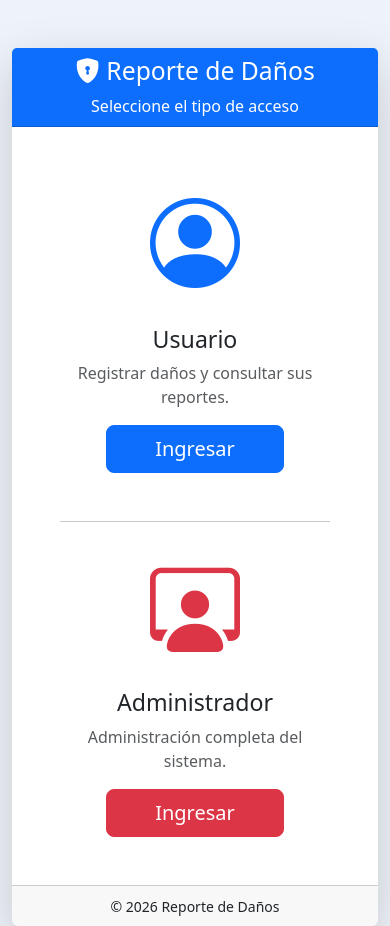
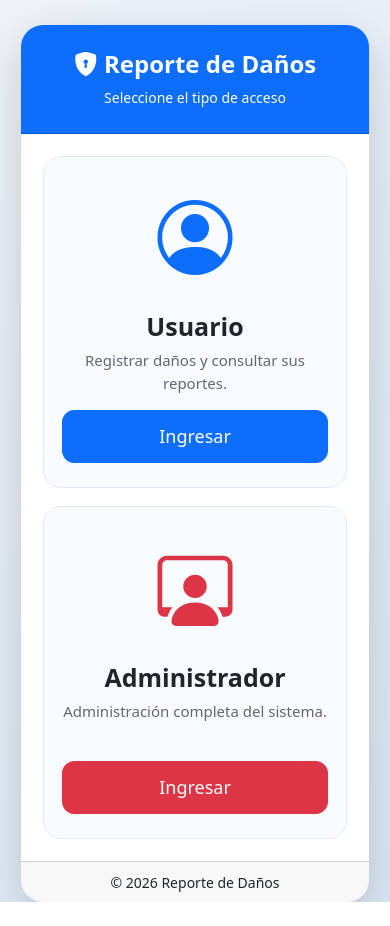
Before and after one commit to hferruzolal-lab/informes-labotorio, a Django app: page / in a window 390 px wide. After the commit the page ends 902 px from the top, so only its background shows below. Run offline with Django 5.2, Linux system fonts and the light colour scheme.

Commit message:
Mejorar diseño de nuevo reporte

```diff
--- a/accounts/templates/accounts/seleccion.html
+++ b/accounts/templates/accounts/seleccion.html
@@ -3,6 +3,7 @@
 <head>
 
     <meta charset="UTF-8">
+    <meta name="viewport" content="width=device-width, initial-scale=1.0">
 
     <title>Reporte de Daños</title>
 
@@ -11,85 +12,178 @@
     <link rel="stylesheet"
           href="https://cdn.jsdelivr.net/npm/bootstrap-icons@1.11.3/font/bootstrap-icons.min.css">
 
+    <style>
+        body {
+            background: linear-gradient(135deg, #eef3f9, #dbe7f5);
+            min-height: 100vh;
+        }
+
+        .card-principal {
+            border-radius: 22px;
+            overflow: hidden;
+            max-width: 850px;
+            width: 100%;
+        }
+
+        .card-header {
+            padding: 25px;
+        }
+
+        .card-header h2 {
+            font-size: 32px;
+            font-weight: bold;
+        }
+
+        .contenedor-opciones {
+            display: grid;
+            grid-template-columns: 1fr 1fr;
+            gap: 25px;
+            padding: 35px;
+        }
+
+        .opcion {
+            background: #f8fbff;
+            border-radius: 18px;
+            padding: 30px 20px;
+            text-align: center;
+            border: 1px solid #e3eaf3;
+            transition: 0.2s ease;
+        }
+
+        .opcion:hover {
+            transform: translateY(-4px);
+            box-shadow: 0 10px 25px rgba(0, 0, 0, 0.08);
+        }
+
+        .opcion i {
+            font-size: 85px;
+        }
+
+        .opcion h3 {
+            margin-top: 18px;
+            font-size: 28px;
+            font-weight: bold;
+        }
+
+        .opcion p {
+            color: #666;
+            font-size: 15px;
+            min-height: 45px;
+        }
+
+        .opcion .btn {
+            border-radius: 12px;
+            padding: 12px 35px;
+            font-size: 18px;
+        }
+
+        @media (max-width: 768px) {
+            .container {
+                margin-top: 25px !important;
+            }
+
+            .card-principal {
+                max-width: 95%;
+            }
+
+            .card-header h2 {
+                font-size: 24px;
+            }
+
+            .card-header p {
+                font-size: 14px;
+            }
+
+            .contenedor-opciones {
+                grid-template-columns: 1fr;
+                padding: 22px;
+                gap: 18px;
+            }
+
+            .opcion {
+                padding: 24px 18px;
+            }
+
+            .opcion i {
+                font-size: 75px;
+            }
+
+            .opcion h3 {
+                font-size: 25px;
+            }
+
+            .opcion .btn {
+                width: 100%;
+            }
+        }
+    </style>
+
 </head>
 
-<body style="background:#eef3f9;">
+<body>
 
 <div class="container mt-5">
 
     <div class="row justify-content-center">
 
-<div class="col-md-7">
+        <div class="col-12 d-flex justify-content-center">
 
-<div class="card shadow-lg border-0">
+            <div class="card shadow-lg border-0 card-principal">
 
                 <div class="card-header bg-primary text-white text-center">
 
                     <h2>
-
                         <i class="bi bi-shield-lock-fill"></i>
-
                         Reporte de Daños
-
                     </h2>
 
                     <p class="mb-0">
-
                         Seleccione el tipo de acceso
-
                     </p>
 
                 </div>
 
-<div class="card-body p-5">
+                <div class="card-body p-0">
 
-<div class="text-center mb-5">
+                    <div class="contenedor-opciones">
 
-<i class="bi bi-person-circle text-primary"
-style="font-size:90px;"></i>
+                        <div class="opcion">
 
-<h3 class="mt-3">
+                            <i class="bi bi-person-circle text-primary"></i>
 
+                            <h3>
                                 Usuario
-
                             </h3>
 
-<p class="text-muted">
-
+                            <p>
                                 Registrar daños y consultar sus reportes.
-
                             </p>
 
                             <a href="/acceso/?tipo=usuario"
-   class="btn btn-primary btn-lg px-5">
+                               class="btn btn-primary btn-lg">
                                 Ingresar
                             </a>
 
                         </div>
 
-<hr>
+                        <div class="opcion">
 
-<div class="text-center">
+                            <i class="bi bi-person-workspace text-danger"></i>
 
-<i class="bi bi-person-workspace text-danger"
-style="font-size:90px;"></i>
-
-<h3 class="mt-3">
-
+                            <h3>
                                 Administrador
-
                             </h3>
 
-<p class="text-muted">
-
+                            <p>
                                 Administración completa del sistema.
-
                             </p>
 
                             <a href="/acceso/?tipo=admin"
-   class="btn btn-danger btn-lg px-5">
+                               class="btn btn-danger btn-lg">
                                 Ingresar
                             </a>
+
+                        </div>
 
                     </div>
 
@@ -98,9 +192,7 @@ Administración completa del sistema.
                 <div class="card-footer text-center">
 
                     <small>
-
                         © 2026 Reporte de Daños
-
                     </small>
 
                 </div>
@@ -114,5 +206,4 @@ Administración completa del sistema.
 </div>
 
 </body>
-
 </html>
```
Lines whose indentation alone changed are shown as unchanged.
